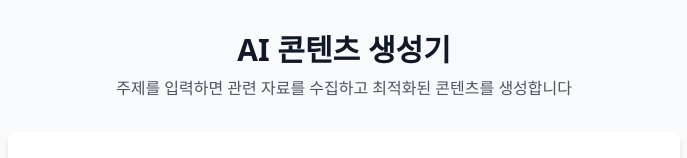
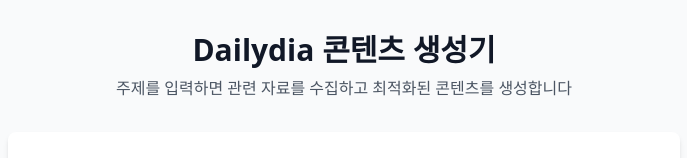
Before and after one commit to UXUIJASON/content-generator, a React (Create React App) app in the folder client/: page / in a window 1280 px wide. Shown: the top 158 px of the page, without its empty margins (296-983 px from the left). Built offline with nearby package versions, Linux system fonts and the light colour scheme; no server answers.

Commit message:
fix title

```diff
--- a/client/src/App.js
+++ b/client/src/App.js
@@ -71,7 +71,7 @@
    <div className="container mx-auto px-4">
      <header className="text-center mb-8">
        <h1 className="text-3xl font-bold text-gray-900">
-         AI 콘텐츠 생성기
+         Dailydia 콘텐츠 생성기
        </h1>
        <p className="text-gray-600 mt-2">
          주제를 입력하면 관련 자료를 수집하고 최적화된 콘텐츠를 생성합니다
```
